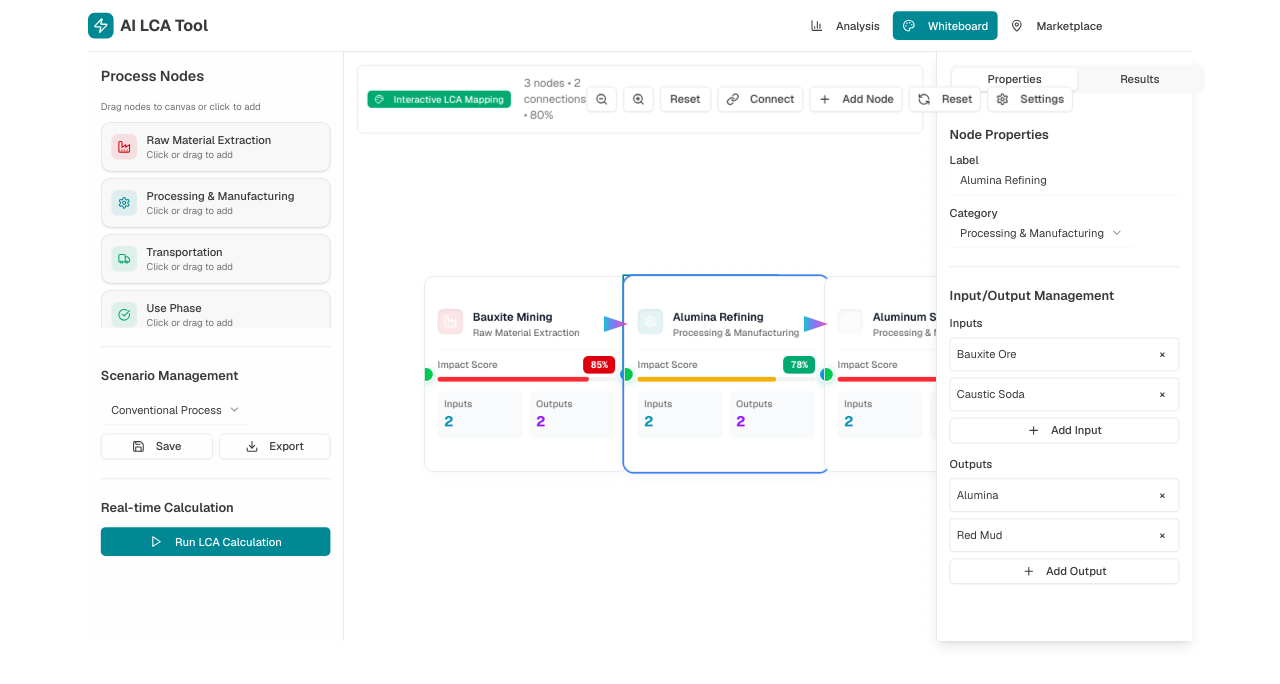
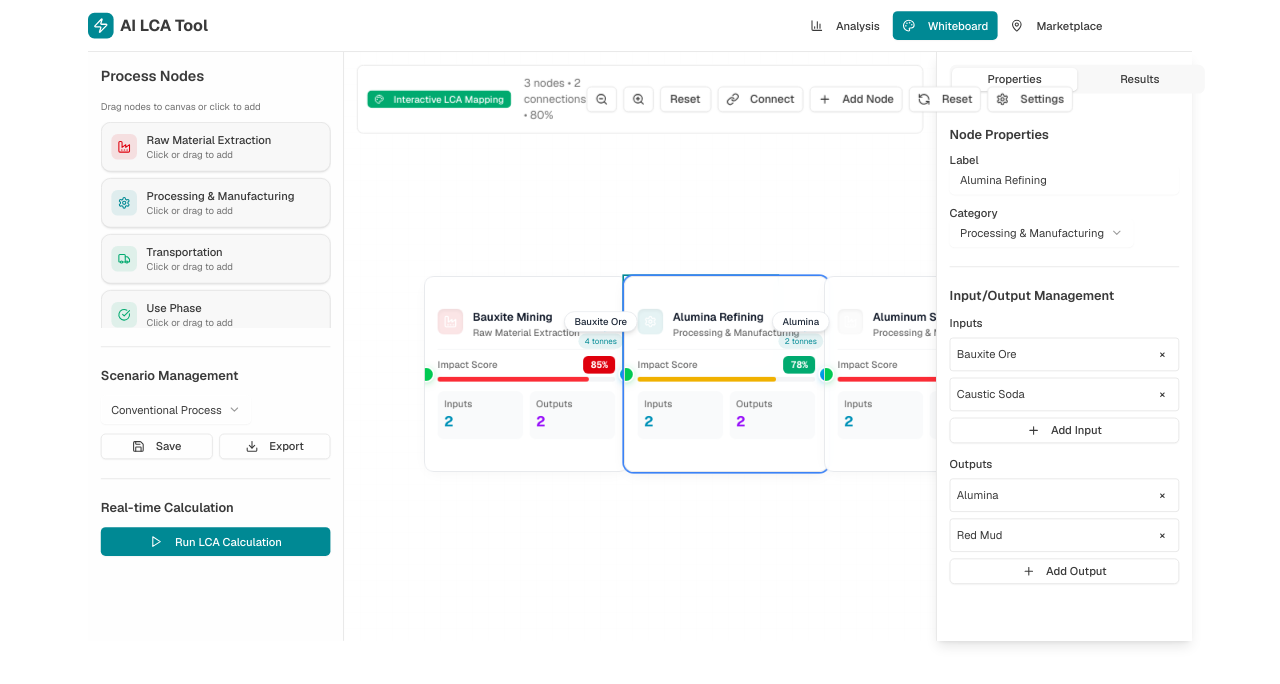
Before and after one commit to Vinayak04ma/mineIndia, a Next.js app: page /whiteboard in a window 1280 px wide. Shown: the top 684 px of the page. Built offline with nearby package versions, Linux system fonts and the light colour scheme.

Commit message:
whiteboard 2

```diff
--- a/app/whiteboard/page.tsx
+++ b/app/whiteboard/page.tsx
@@ -625,10 +625,11 @@ export default function WhiteboardPage() {
                     100% { opacity: 0.6; }
                   }
                   .flow-line {
-                    stroke-dasharray: 12 12;
+                    stroke-dasharray: 8 8;
                     stroke-dashoffset: 0;
-                    animation: dash 3s linear infinite;
+                    animation: dash 2s linear infinite;
                     transition: all 0.3s ease;
+                    marker-end: url(#arrowheadPrimary);
                   }
                   .flow-line:hover {
                     stroke-width: 4px;
@@ -714,13 +715,22 @@ export default function WhiteboardPage() {
                       {/* Connection label with improved styling */}
                       <g transform={`translate(${midX}, ${midY})`}>
                         <foreignObject
-                          x="-40"
-                          y="-12"
-                          width="80"
-                          height="24"
+                          x="-50"
+                          y="-16"
+                          width="100"
+                          height="64"
                           className="pointer-events-none"
                         >
-
+                          <div className="flex flex-col items-center justify-center">
+                            <div className="text-xs font-medium text-center px-3 py-1 rounded-full bg-white dark:bg-gray-800 shadow-md border border-gray-200 dark:border-gray-700 text-gray-800 dark:text-gray-200">
+                              {connection.material}
+                            </div>
+                            {connection.quantity > 0 && (
+                              <div className="text-[10px] mt-0.5 px-2 py-0.5 rounded-full bg-primary/10 text-primary dark:text-primary-foreground">
+                                {connection.quantity} {connection.unit || 'units'}
+                              </div>
+                            )}
+                          </div>
                         </foreignObject>
                       </g>
                     </g>
```
